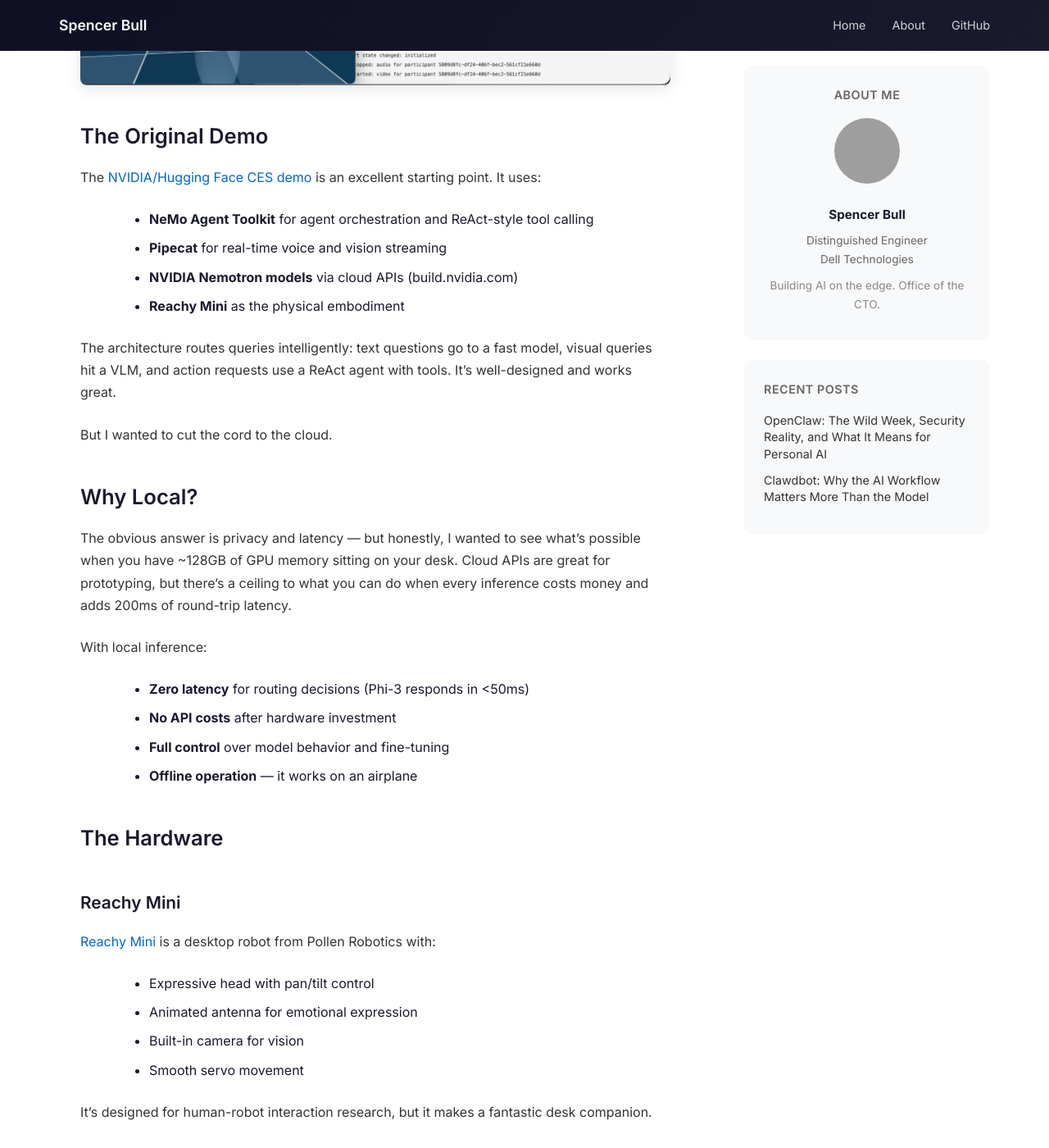
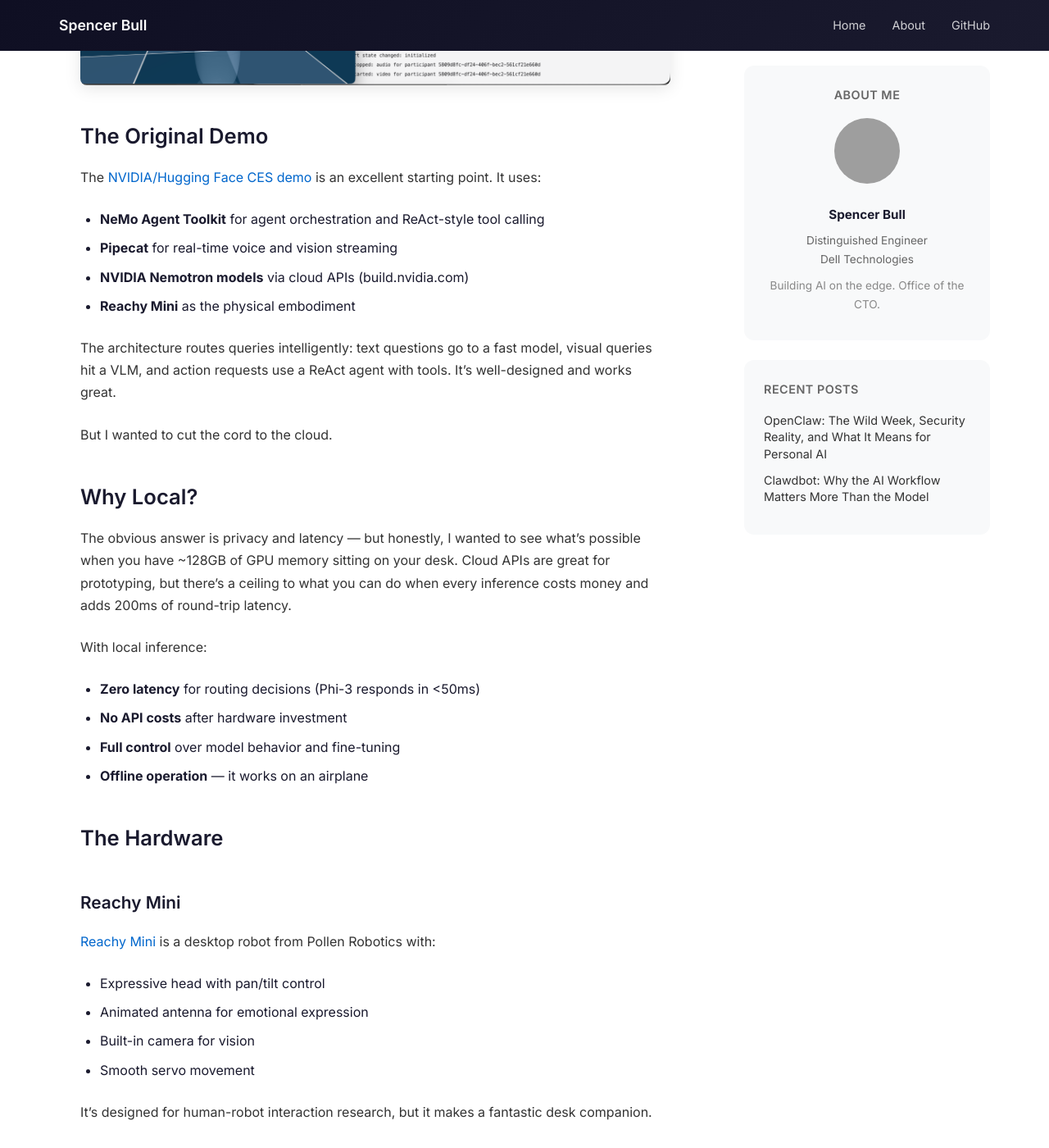
Before and after one commit to spencerbull/spencerbull.github.io, a Jekyll site: the page built from _posts/2026-01-30-building-a-local-ai-robot-assistant.md, in a window 1280 px wide and 1400 px high, scrolled down 982 px. Shown: the whole window at 82% size. Built offline with Jekyll 4.4.1, drawn with Linux system fonts in a browser that asks for light colours; grey boxes are pictures that could not be loaded.

Commit message:
Fix text alignment: force left-align all content
- Added !important to override any inherited centering
- All text, headings, lists, tables, code blocks now left-aligned
- Images remain centered (display: block + margin auto)
- Container stays centered (max-width + margin auto)

```diff
--- a/assets/css/blog.css
+++ b/assets/css/blog.css
@@ -141,13 +141,20 @@ body {
 .post-content {
   max-width: 720px;
   margin: 0 auto;
-  text-align: left;
+  text-align: left !important;
 }
 
+.post-content * {
+  text-align: left !important;
+}
+
+.post-content h1,
 .post-content h2,
 .post-content h3,
-.post-content h4 {
-  text-align: left;
+.post-content h4,
+.post-content h5,
+.post-content h6 {
+  text-align: left !important;
   margin-top: 2.5rem;
   margin-bottom: 1rem;
   color: #1a1a2e;
@@ -166,6 +173,7 @@ body {
 .post-content p {
   margin-bottom: 1.5rem;
   color: #333;
+  text-align: left !important;
 }
 
 .post-content a {
@@ -177,17 +185,37 @@ body {
   text-decoration: underline;
 }
 
-/* Lists - Left aligned for readability */
+/* Lists */
 .post-content ul,
 .post-content ol {
-  text-align: left;
-  margin: 1.5rem auto;
+  text-align: left !important;
+  margin: 1.5rem 0;
   padding-left: 1.5rem;
-  max-width: 600px;
 }
 
 .post-content li {
   margin-bottom: 0.5rem;
+  text-align: left !important;
+}
+
+/* Tables */
+.post-content table {
+  width: 100%;
+  border-collapse: collapse;
+  margin: 2rem 0;
+  text-align: left !important;
+}
+
+.post-content th,
+.post-content td {
+  border: 1px solid #ddd;
+  padding: 0.75rem;
+  text-align: left !important;
+}
+
+.post-content th {
+  background: #f4f4f5;
+  font-weight: 600;
 }
 
 /* Code Blocks */
@@ -198,12 +226,13 @@ body {
   border-radius: 8px;
   overflow-x: auto;
   margin: 2rem 0;
-  text-align: left;
+  text-align: left !important;
   font-size: 0.9rem;
 }
 
 .post-content code {
   font-family: 'JetBrains Mono', 'SF Mono', Consolas, monospace;
+  text-align: left !important;
 }
 
 .post-content p code {
@@ -218,16 +247,15 @@ body {
 .post-content blockquote {
   background: #f8f9fa;
   border-left: 4px solid #0066cc;
-  margin: 2rem auto;
+  margin: 2rem 0;
   padding: 1.5rem 2rem;
   border-radius: 0 8px 8px 0;
   font-style: italic;
   color: #555;
-  max-width: 600px;
-  text-align: left;
+  text-align: left !important;
 }
 
-/* Images */
+/* Images - These stay centered */
 .post-content img {
   max-width: 100%;
   height: auto;
@@ -235,6 +263,22 @@ body {
   margin: 2rem auto;
   display: block;
   box-shadow: 0 4px 20px rgba(0, 0, 0, 0.1);
+}
+
+/* Emphasis text */
+.post-content em {
+  text-align: left !important;
+}
+
+.post-content strong {
+  text-align: left !important;
+}
+
+/* Horizontal rules */
+.post-content hr {
+  border: none;
+  border-top: 1px solid #e0e0e0;
+  margin: 3rem 0;
 }
 
 /* Sidebar */
@@ -358,10 +402,9 @@ body {
   .post-sidebar {
     grid-template-columns: 1fr;
   }
-
 }
 
-/* Syntax Highlighting (optional enhancement) */
+/* Syntax Highlighting */
 .highlight .k { color: #c792ea; }
 .highlight .s { color: #c3e88d; }
 .highlight .c { color: #676e95; }
```
